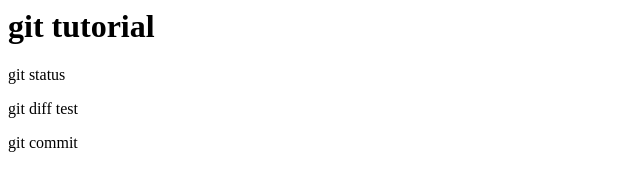
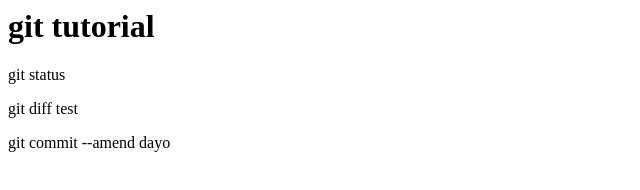
Before and after one commit to fromqtop/git_tutorial, a plain HTML site: page index.html in a window 1280 px wide. Shown: the whole page, without its empty margins (0-640 px from the left). Drawn offline with Linux system fonts and the light colour scheme.

Commit message:
ほんとうに修正するよ（pタグ）

```diff
--- a/index.html
+++ b/index.html
@@ -1,4 +1,4 @@
 <h1>git tutorial</h1>
 <p>git status</p>
 <p>git diff test</p>
-<p>git commit</p>
+<p>git commit --amend dayo</p>
```
